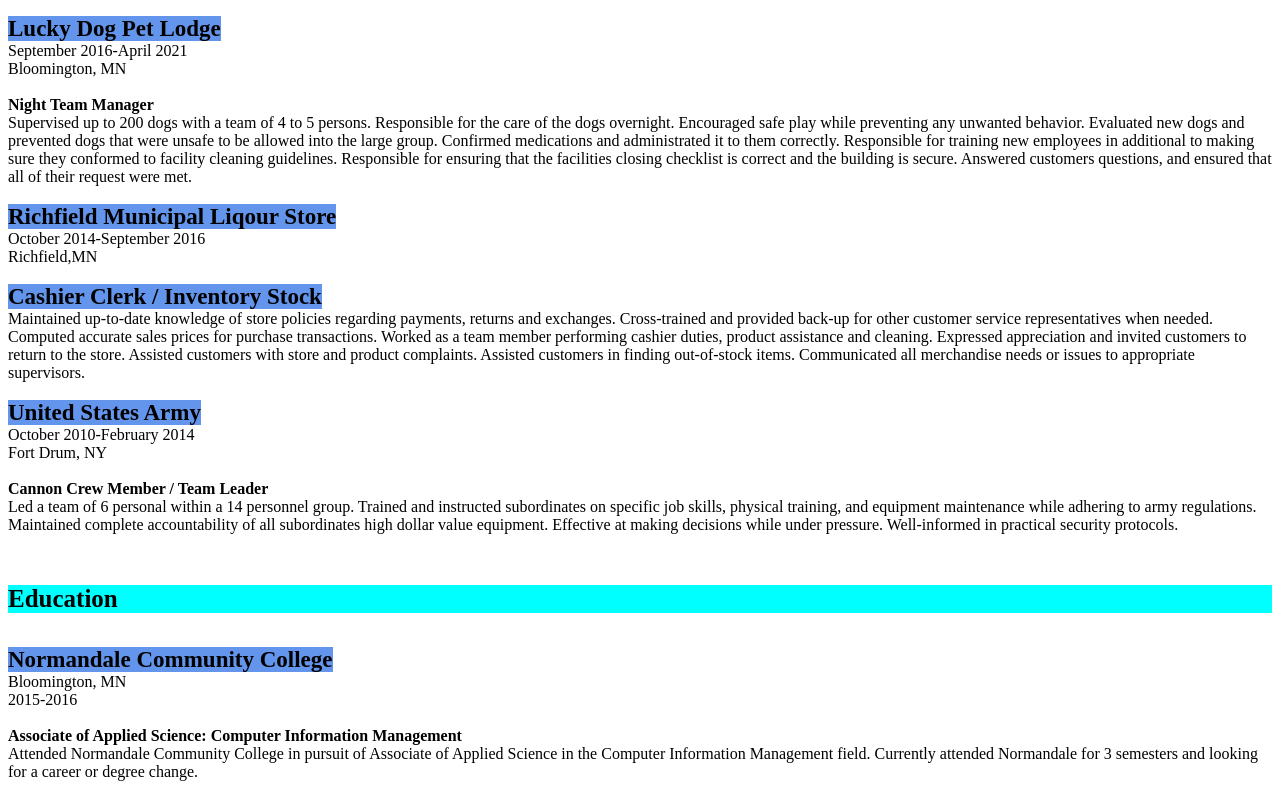
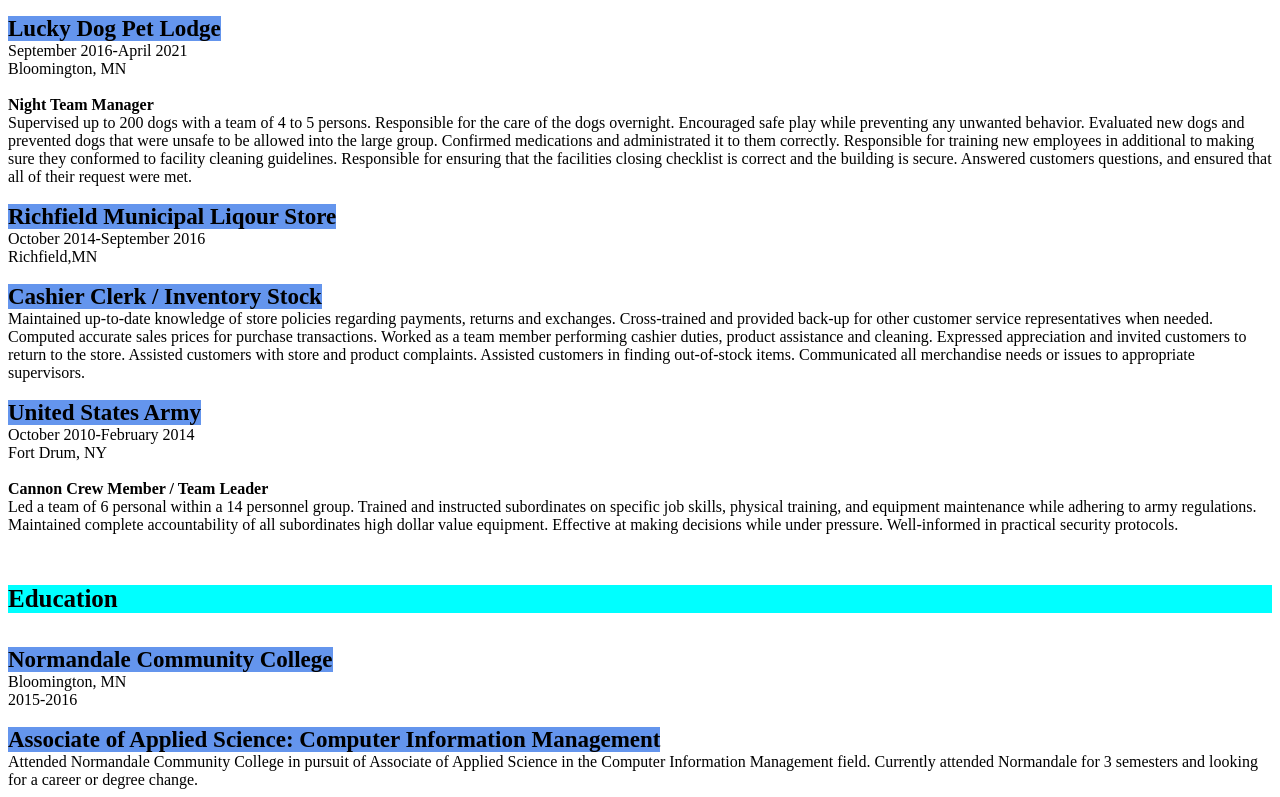
Before and after one commit to Robertschafer88/Robertschafer88.github.io, a plain HTML site: page index.html in a window 1280 px wide. Shown: the part 1056-1853 px from the top of the page. Drawn offline with Linux system fonts and the light colour scheme.

Commit message:
Update index.html

```diff
--- a/index.html
+++ b/index.html
@@ -157,7 +157,7 @@
         2015-2016
         <br>
         <br>
-        <b>Associate of Applied Science: Computer Information Management</b>
+        <b id="cFont">Associate of Applied Science: Computer Information Management</b>
         <br>
         Attended
         Normandale Community College in pursuit of Associate of Applied Science in the
```
